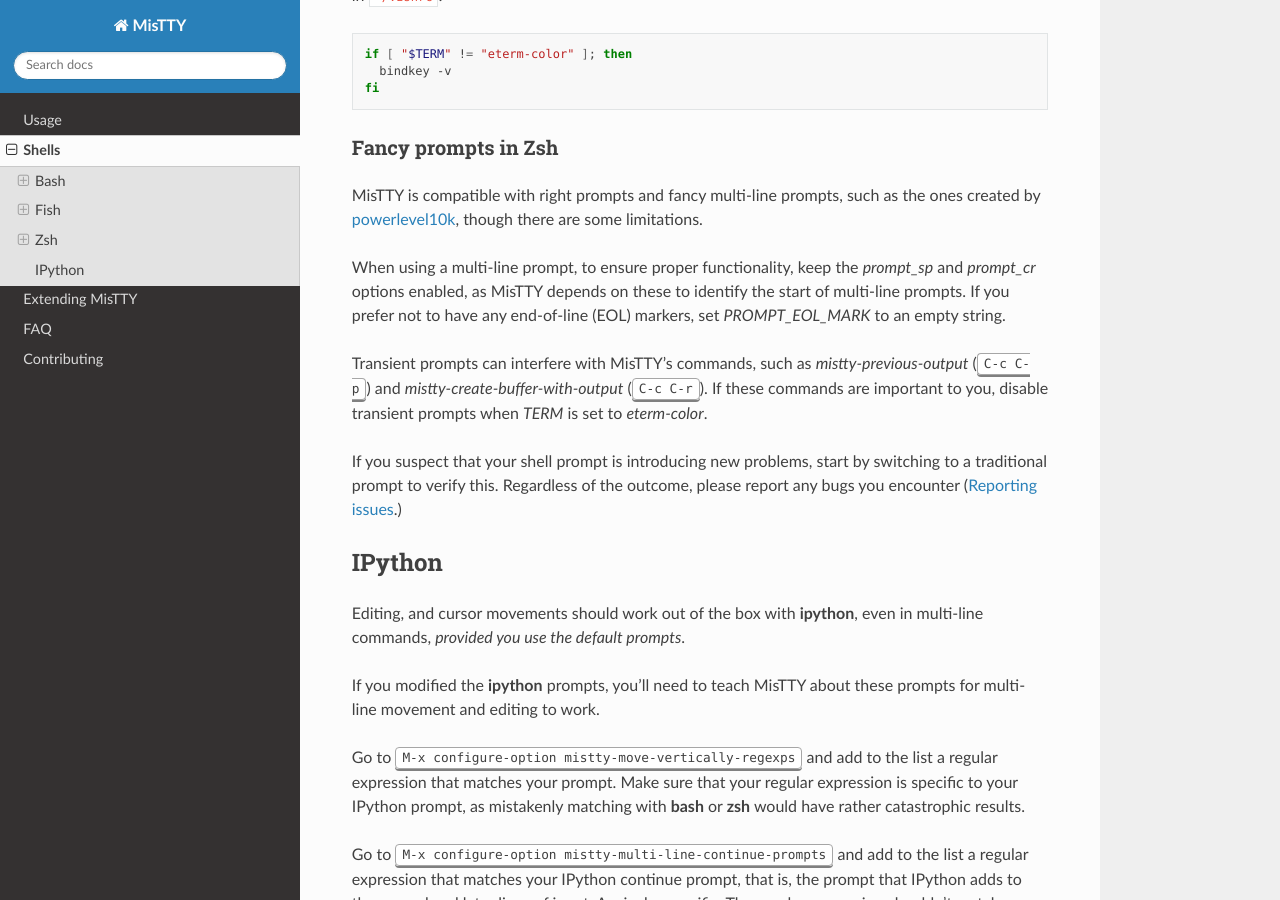
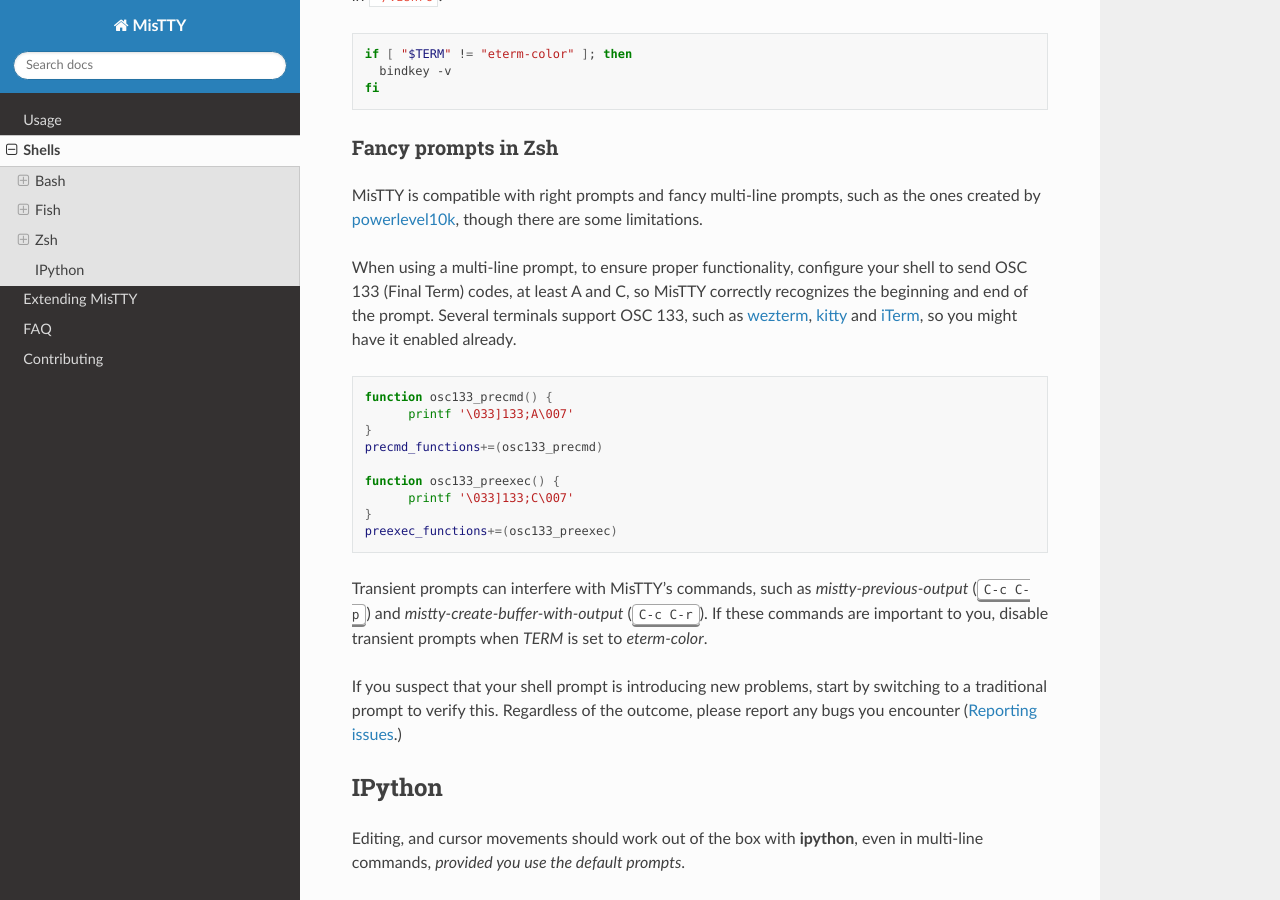
Before and after one commit to szermatt/mistty, a Sphinx documentation site: the page built from docs/source/shells.rst, in a window 1280 px wide and 900 px high, scrolled down 5811 px. Built offline with Sphinx 7.4.7 and the Read the Docs theme 3.1.0, drawn with Linux system fonts in a browser that asks for light colours.

Commit message:
docs: Recommend OSC 133 to avoid issues with zsh multi-line prompts.
This replaces the previous recommendation to enable prompt_sp and
prompt_cr, which still works.

Related to issue 36

```diff
--- a/docs/source/shells.rst
+++ b/docs/source/shells.rst
@@ -333,11 +333,28 @@
 <https://github.com/romkatv/powerlevel10k>`_, though there are some
 limitations.
 
-When using a multi-line prompt, to ensure proper functionality, keep
-the `prompt_sp` and `prompt_cr` options enabled, as MisTTY depends on
-these to identify the start of multi-line prompts. If you prefer not
-to have any end-of-line (EOL) markers, set `PROMPT_EOL_MARK` to an
-empty string.
+When using a multi-line prompt, to ensure proper functionality,
+configure your shell to send OSC 133 (Final Term) codes, at least A
+and C, so MisTTY correctly recognizes the beginning and end of the
+prompt. Several terminals support OSC 133, such as `wezterm
+<https://wezterm.org/shell-integration.html>`_, `kitty
+<https://sw.kovidgoyal.net/kitty/shell-integration/#notes-for-shell-developers>`_
+and `iTerm
+<https://iterm2.com/documentation-shell-integration.html>`_, so you
+might have it enabled already.
+
+.. code-block:: zsh
+
+ function osc133_precmd() {
+       printf '\033]133;A\007'
+ }
+ precmd_functions+=(osc133_precmd)
+
+ function osc133_preexec() {
+       printf '\033]133;C\007'
+ }
+ preexec_functions+=(osc133_preexec)
+
 
 Transient prompts can interfere with MisTTY's commands, such as
 `mistty-previous-output` (:kbd:`C-c C-p`) and
```
Also changed, not shown: 1 other file.
